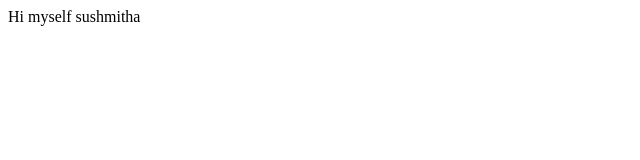
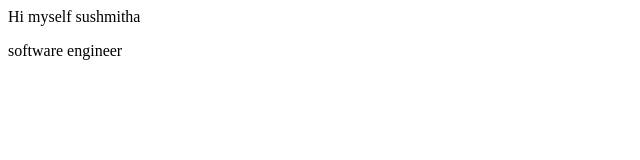
Before and after one commit to sushmitha-hegde27/localRepo, a plain HTML site: page index.html in a window 1280 px wide. Shown: the whole page, without its empty margins (0-640 px from the left). Drawn offline with Linux system fonts and the light colour scheme.

Commit message:
added new line

```diff
--- a/index.html
+++ b/index.html
@@ -1 +1,2 @@
 <p>Hi myself sushmitha</p>
+<p>software engineer</p>
```
